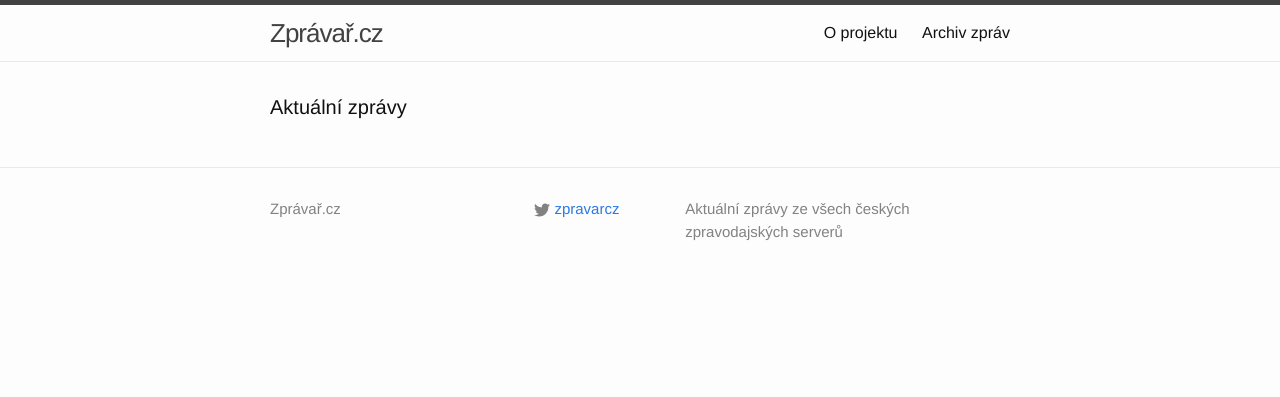
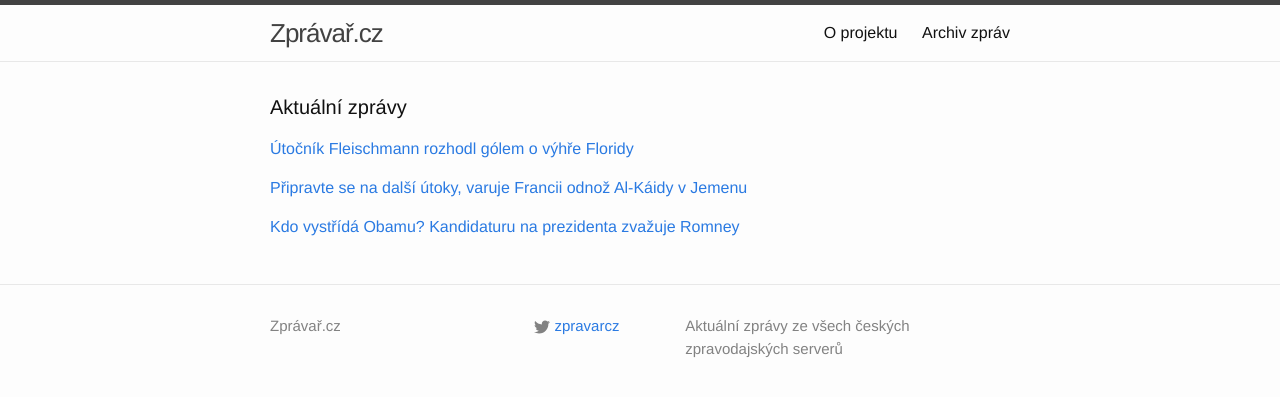
Before and after one commit to adliska/zpravar, a Jekyll site: the page built from index.html, in a window 1280 px wide. Shown: the top 397 px of the page. Built offline with Jekyll 4.4.1, drawn with Linux system fonts in a browser that asks for light colours.

Commit message:
zpravar news update

```diff
--- a/index.html
+++ b/index.html
@@ -5,4 +5,26 @@ layout: default
 <div class="home">
     <h1 class="page-heading">Aktuální zprávy</h1>
 
-</div>
+<p><a href="javascript:;" onclick="toggle_visibility('zpravy0')">Útočník Fleischmann rozhodl gólem o výhře Floridy</a></p>
+<div id="zpravy0" style="display:none">
+<ul>
+<li><a href=http://www.denik.cz/hokej/utocnik-fleischmann-rozhodl-golem-o-vyhre-floridy-20150110.html>Útočník Fleischmann rozhodl gólem o výhře Floridy - www.denik.cz</a></li>
+<li><a href=http://sport.aktualne.cz/fleischmann-potopil-calgary-brankar-neuvirth-znovu-porazen/r~848b3c58989111e49fc3002590604f2e/>Fleischmann potopil Calgary, brankář Neuvirth znovu poražen - sport.aktualne.cz</a></li>
+<li><a href=http://www.sportovninoviny.cz/zpravy/utocnik-fleischmann-rozhodl-golem-o-vyhre-floridy/1167181>Útočník Fleischmann rozhodl gólem o výhře Floridy - www.sportovninoviny.cz</a></li>
+<li><a href=http://hokej.idnes.cz/fleischmann-rozhodl-prestrelku-na-lede-calgary-fro-/nhl.aspx?c=A150110_070943_nhl_Mkr>Fleischmann rozhodl přestřelku na ledě Calgary, Eliáš jednou asistoval - hokej.idnes.cz</a></li>
+</ul>
+</div><p><a href="javascript:;" onclick="toggle_visibility('zpravy1')">Připravte se na další útoky, varuje Francii odnož Al-Káidy v Jemenu </a></p>
+<div id="zpravy1" style="display:none">
+<ul>
+<li><a href=http://www.lidovky.cz/pripravte-se-na-dalsi-utoky-varuje-francii-odnoz-al-kaidy-v-jemenu-1c1-/zpravy-svet.aspx?c=A150110_073523_ln_zahranici_hm>Připravte se na další útoky, varuje Francii odnož Al-Káidy v Jemenu  - www.lidovky.cz</a></li>
+<li><a href=http://www.ceskenoviny.cz/zpravy/zpravy/odnoz-al-kaidy-v-jemenu-hrozi-dalsim-nasilim-ve-francii/1167165>Odnož Al-Káidy v Jemenu hrozí dalším násilím ve Francii - www.ceskenoviny.cz</a></li>
+<li><a href=http://www.rozhlas.cz/_zprava/odnoz-alkaidy-v-jemenu-hrozi-dalsimi-utoky-ve-francii-policie-zustava-v-pohotovosti--1441892>Odnož Al-Káidy v Jemenu hrozí dalšími útoky ve Francii, policie zůstává v pohotovosti  - www.rozhlas.cz</a></li>
+</ul>
+</div><p><a href="javascript:;" onclick="toggle_visibility('zpravy2')">Kdo vystřídá Obamu? Kandidaturu na prezidenta zvažuje Romney</a></p>
+<div id="zpravy2" style="display:none">
+<ul>
+<li><a href=http://zpravy.aktualne.cz/zahranici/kdo-vystrida-obamu-kandidaturu-na-prezidenta-zvazuje-romney/r~3a697a14989011e4ba57002590604f2e/>Kdo vystřídá Obamu? Kandidaturu na prezidenta zvažuje Romney - zpravy.aktualne.cz</a></li>
+<li><a href=http://www.ceskenoviny.cz/zpravy/zpravy/romney-zvazuje-treti-kandidaturu-na-prezidenta-usa/1167168>Romney zvažuje třetí kandidaturu na prezidenta USA - www.ceskenoviny.cz</a></li>
+<li><a href=http://www.novinky.cz/zahranicni/amerika/358380-romney-zvazuje-kandidaturu-na-americkeho-prezidenta.html>Romney zvažuje kandidaturu na amerického prezidenta - www.novinky.cz</a></li>
+</ul>
+</div></div>
```
